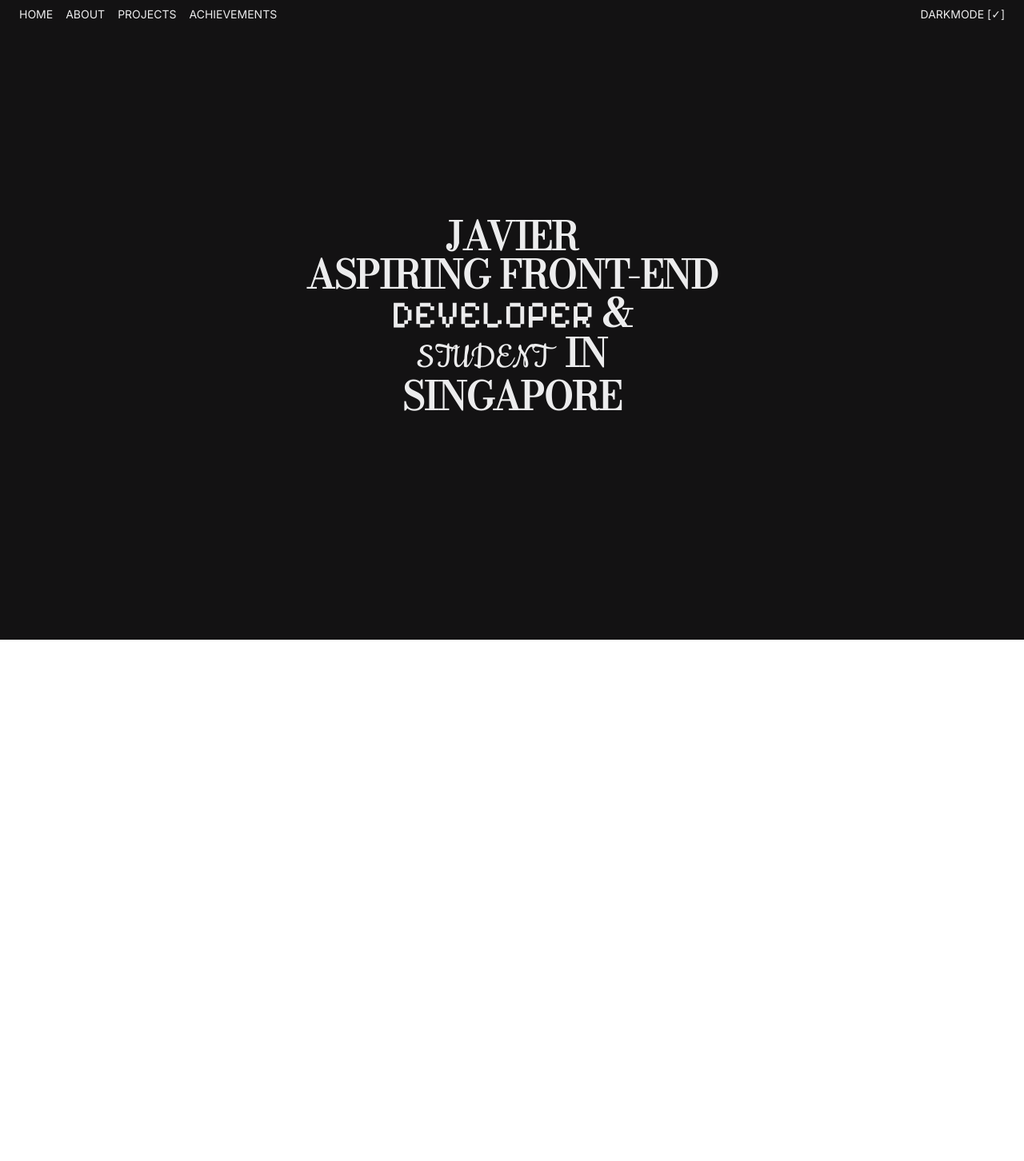
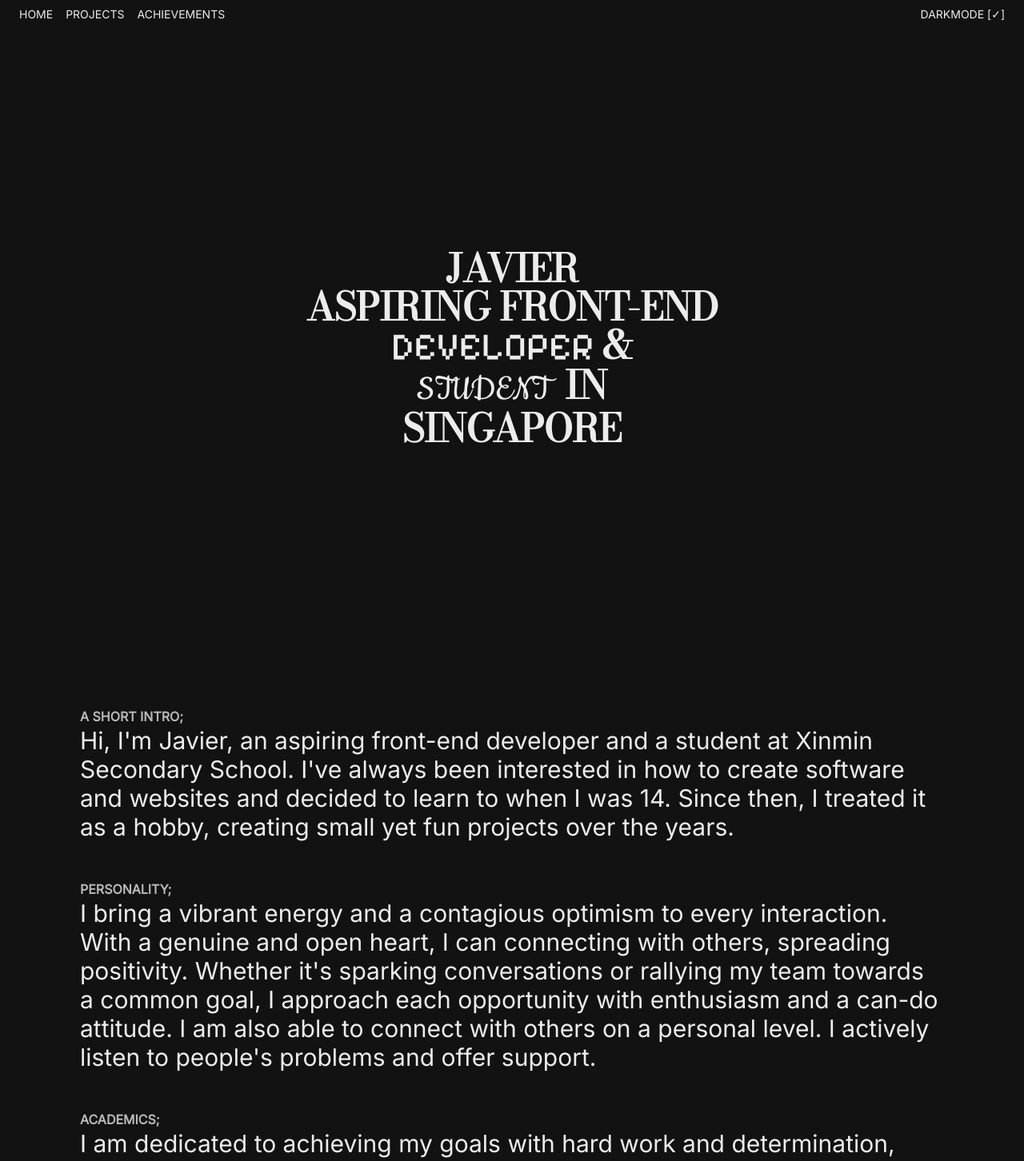
Before and after one commit to caffeinated01/portfolio, a React (Vite) app: page / in a window 1280 px wide. Shown: the top 1452 px of the page at 80% size. Before the commit the page ends 800 px from the top, so only its background shows below. Built offline with nearby package versions, Linux system fonts and the light colour scheme.

Commit message:
merge about and home page

```diff
--- a/src/About.jsx
+++ b/src/About.jsx
@@ -88,6 +88,7 @@ function About() {
         <div className="grid md:grid-cols-4 sm:grid-cols-1 gap-5">
           {technologies.map((technology, idx) => (
             <Reveal
+              key={idx}
               component={
                 <div id={idx} className="flex flex-row gap-2">
                   <h1>{technology.name}</h1>
--- a/src/App.jsx
+++ b/src/App.jsx
@@ -33,10 +33,6 @@ function App() {
             <Routes location={location} key={location.pathname}>
               <Route path="/" element={<Transition component={<Home />} />} />
               <Route
-                path="/about"
-                element={<Transition component={<About />} />}
-              />
-              <Route
                 path="/projects"
                 element={<Transition component={<Projects />} />}
               />
--- a/src/Components/AboutSection.jsx
+++ b/src/Components/AboutSection.jsx
@@ -1,10 +1,12 @@
+import Reveal from "./Reveal";
+
 function AboutSection(props) {
   return (
-    <h1 className="text-3xl flex flex-col max-w-[1300px]">
+    <h1 className="text-3xl flex flex-col max-w-[1300px] px-20">
       <span className="text-base dark:text-secondary-dark text-secondary-light font-bold">
         {props.title.toUpperCase()};{" "}
       </span>
-      {props.body}
+      <Reveal component={props.body} />
     </h1>
   );
 }
--- a/src/Components/Header.jsx
+++ b/src/Components/Header.jsx
@@ -15,7 +15,6 @@ function Header(props) {
 
   const links = [
     { display: "HOME", endpoint: "/" },
-    { display: "ABOUT", endpoint: "/about" },
     { display: "PROJECTS", endpoint: "/projects" },
     { display: "ACHIEVEMENTS", endpoint: "/achievements" },
   ];
--- a/src/Home.jsx
+++ b/src/Home.jsx
@@ -1,7 +1,9 @@
+import About from "./About";
+
 function Home() {
   return (
     <>
-      <div className="mx-5 flex flex-col justify-center items-center h-[90vh] text-center">
+      <div className="mx-5 flex flex-col justify-center items-center h-[100vh] text-center">
         <h1 className="font-bodoniModa text-5xl font-bold">JAVIER</h1>
         <h1 className="font-bodoniModa text-5xl font-semibold">
           ASPIRING FRONT-END
@@ -14,6 +16,7 @@ function Home() {
         </h1>
         <h1 className="font-bodoniModa text-5xl font-semibold">SINGAPORE</h1>
       </div>
+      <About />
     </>
   );
 }
```
Also changed, not shown: 1 other file (tests, documents, lock files or other folders).
